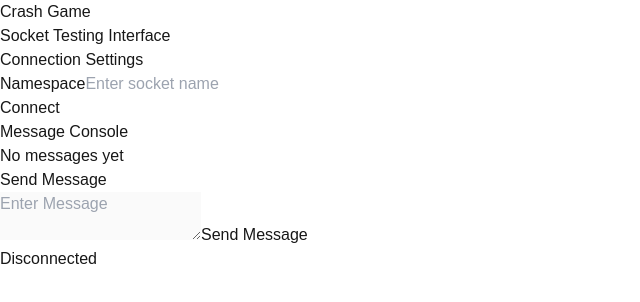
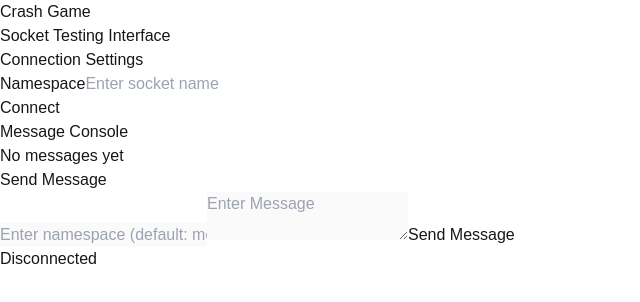
Before and after one commit to starixvn/l1_demo_crash-game-client-demo, a Next.js app: page / in a window 1280 px wide. Shown: the top 302 px of the page, without its empty margins (0-640 px from the left). Built offline with nearby package versions, Linux system fonts and the light colour scheme.

Commit message:
fix: add namesapce to emit msg

```diff
--- a/src/app/page.tsx
+++ b/src/app/page.tsx
@@ -14,6 +14,7 @@ export default function SplashPage() {
     const [userAgent, setUserAgent] = useState("axios/0.27.2");
     const [messages, setMessages] = useState<string[]>([]);
     const [jsonInput, setJsonInput] = useState("");
+    const [messageNamespace, setMessageNamespace] = useState("");
 
     useEffect(() => {
         setUserAgent(window.navigator.userAgent);
@@ -125,14 +126,10 @@ export default function SplashPage() {
 
     const handleSubmitMessage = () => {
         try {
-            // Convert object-like string to valid JSON
-            const jsonString = jsonInput
-                .replace(/(['"])?([a-zA-Z0-9_]+)(['"])?:/g, '"$2":') // Convert keys to quoted strings
-                .replace(/'/g, '"'); // Replace single quotes with double quotes
+            const jsonString = jsonInput.replace(/(['"])?([a-zA-Z0-9_]+)(['"])?:/g, '"$2":').replace(/'/g, '"');
 
             const jsonData = JSON.parse(jsonString);
-            socketHandler.emit("message", jsonData);
-            setJsonInput("");
+            socketHandler.emit(messageNamespace || "message", jsonData);
         } catch (err: unknown) {
             setError("Invalid format");
         }
@@ -211,7 +208,14 @@ export default function SplashPage() {
                 <div className="bg-gray-800 p-6 rounded-lg shadow-lg">
                     <h2 className="text-xl font-semibold text-white mb-4">Send Message</h2>
                     <div className="space-y-4">
-                        <div className="flex gap-2"></div>
+                        <input
+                            type="text"
+                            value={messageNamespace}
+                            onChange={(e) => setMessageNamespace(e.target.value)}
+                            placeholder="Enter namespace (default: message)"
+                            className="w-full p-3 border border-gray-700 rounded-md bg-gray-700 text-white placeholder-gray-400 focus:outline-none focus:ring-2 focus:ring-blue-500"
+                            disabled={!socketHandler.isConnected()}
+                        />
                         <textarea
                             value={jsonInput}
                             onChange={(e) => setJsonInput(e.target.value)}
```
